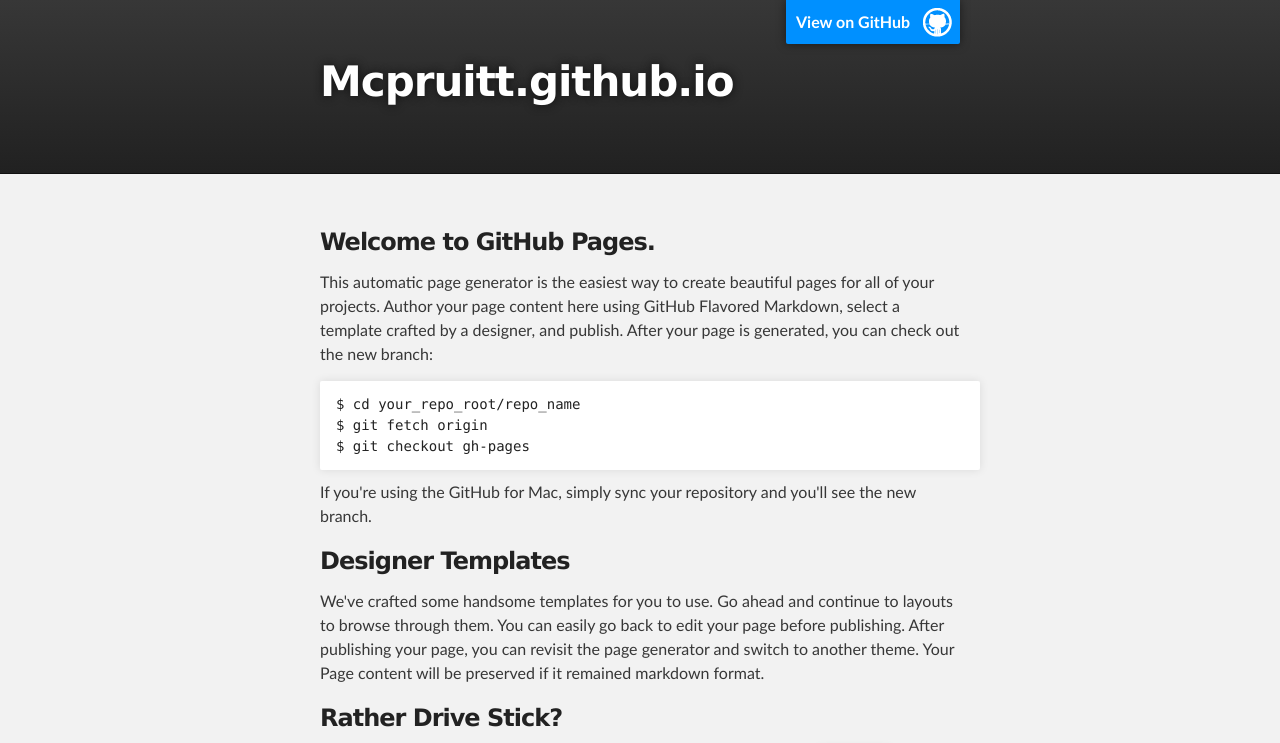
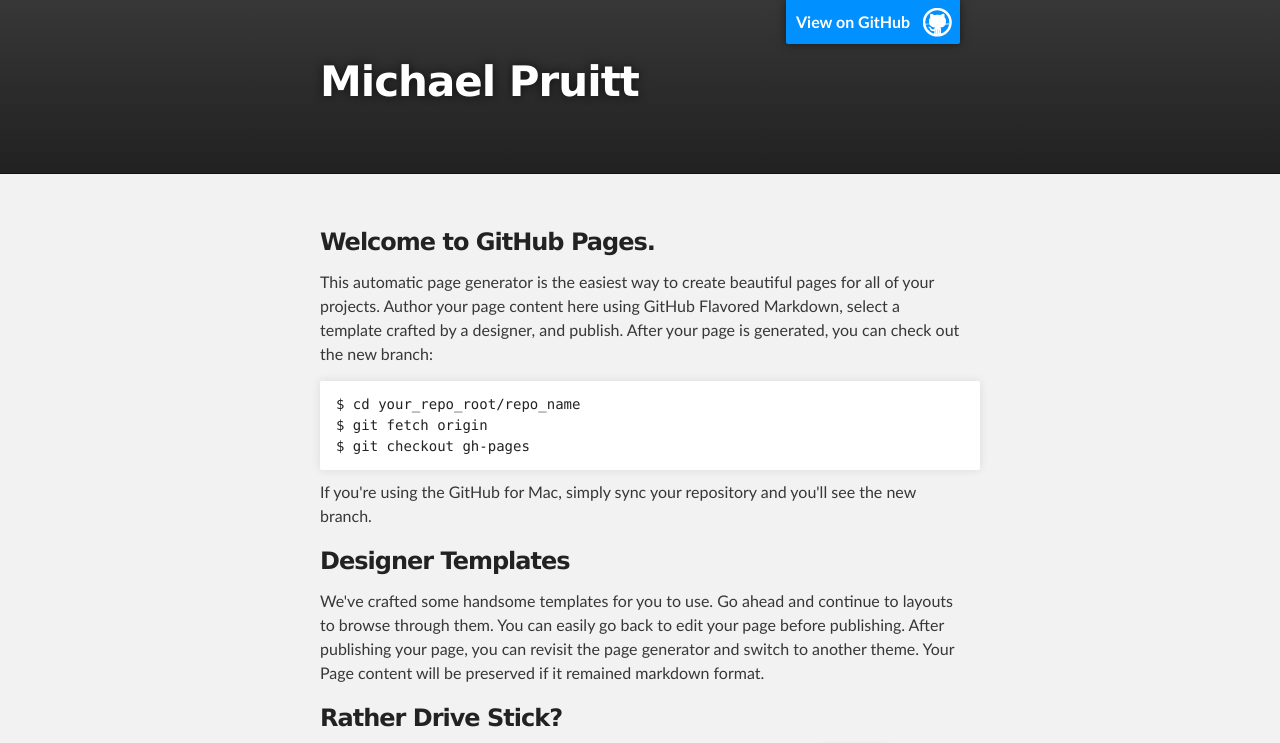
Before and after one commit to mcpruitt/mcpruitt.github.io, a plain HTML site: page index.html in a window 1280 px wide. Shown: the top 743 px of the page. Drawn offline with Linux system fonts and the light colour scheme.

Commit message:
Updated title.

```diff
--- a/index.html
+++ b/index.html
@@ -18,7 +18,7 @@
         <header class="inner">
           <a id="forkme_banner" href="https://github.com/mcpruitt">View on GitHub</a>
 
-          <h1 id="project_title">Mcpruitt.github.io</h1>
+          <h1 id="project_title">Michael Pruitt</h1>
           <h2 id="project_tagline"></h2>
 
         </header>
```
